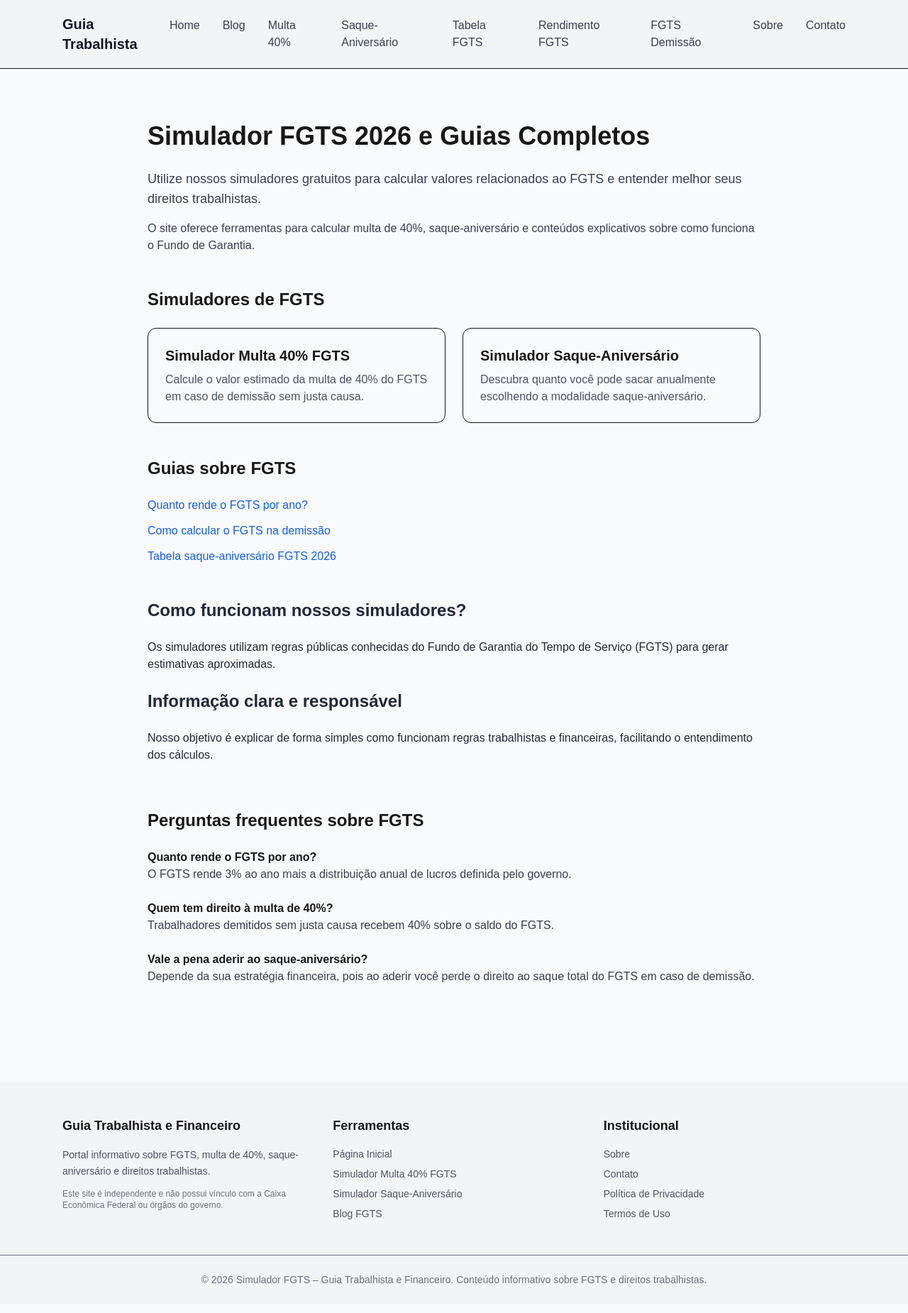
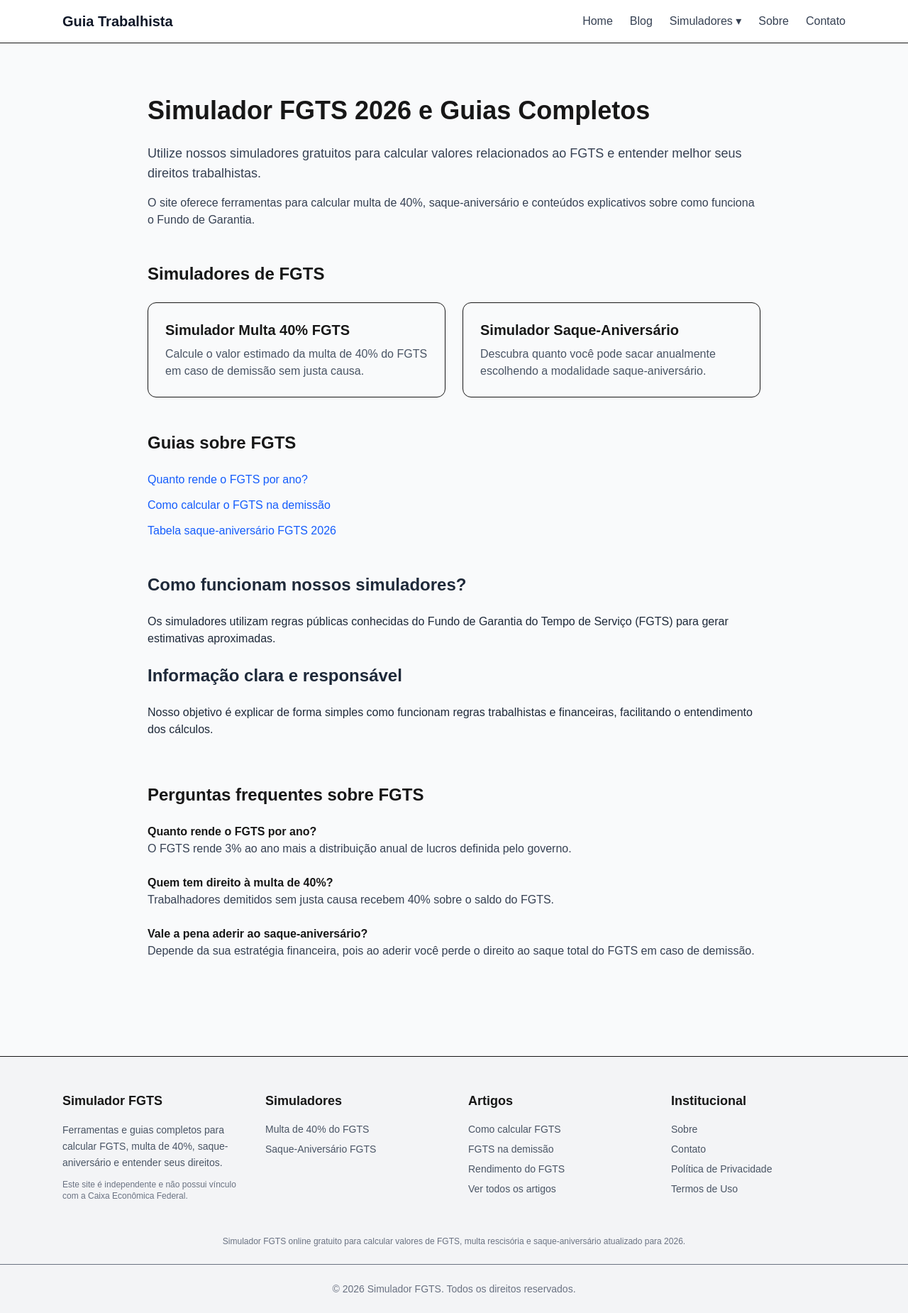
Before and after one commit to gustavo-fonseca-valle/simulador-fgts, a Next.js app: page / in a window 1280 px wide. Shown: the whole page at 71% size. Built offline with nearby package versions, Linux system fonts and the light colour scheme.

Commit message:
melhorias para SEO

```diff
--- a/components/Footer.tsx
+++ b/components/Footer.tsx
@@ -1,53 +1,73 @@
+"use client"
+
 import Link from "next/link"
 
 export default function Footer() {
   return (
-    <footer className="bg-gray-100 mt-16">
-      <div className="max-w-6xl mx-auto px-6 py-12 grid md:grid-cols-3 gap-10">
+    <footer className="bg-gray-100 mt-16 border-t">
+      <div className="max-w-6xl mx-auto px-6 py-12 grid md:grid-cols-4 gap-10">
 
         {/* Sobre */}
         <div>
           <h3 className="text-lg font-semibold mb-4">
-            Guia Trabalhista e Financeiro
+            Simulador FGTS
           </h3>
 
           <p className="text-gray-600 text-sm leading-relaxed mb-3">
-            Portal informativo sobre FGTS, multa de 40%, saque-aniversário
-            e direitos trabalhistas.
+            Ferramentas e guias completos para calcular FGTS,
+            multa de 40%, saque-aniversário e entender seus direitos.
           </p>
 
           <p className="text-gray-500 text-xs">
-            Este site é independente e não possui vínculo com a
-            Caixa Econômica Federal ou órgãos do governo.
+            Este site é independente e não possui vínculo com a Caixa Econômica Federal.
           </p>
         </div>
 
-        {/* Links rápidos */}
+        {/* Simuladores (FOCO $$$) */}
         <div>
-          <h3 className="text-lg font-semibold mb-4">Ferramentas</h3>
+          <h3 className="text-lg font-semibold mb-4">Simuladores</h3>
 
           <ul className="space-y-2 text-sm text-gray-600">
             <li>
-              <Link href="/" className="hover:underline">
-                Página Inicial
-              </Link>
-            </li>
-
-            <li>
               <Link href="/simuladores/multa-40" className="hover:underline">
-                Simulador Multa 40% FGTS
+                Multa de 40% do FGTS
               </Link>
             </li>
 
             <li>
               <Link href="/simuladores/saque-aniversario" className="hover:underline">
-                Simulador Saque-Aniversário
+                Saque-Aniversário FGTS
+              </Link>
+            </li>
+          </ul>
+        </div>
+
+        {/* Blog (SEO FORTE) */}
+        <div>
+          <h3 className="text-lg font-semibold mb-4">Artigos</h3>
+
+          <ul className="space-y-2 text-sm text-gray-600">
+            <li>
+              <Link href="/blog/como-calcular-fgts" className="hover:underline">
+                Como calcular FGTS
+              </Link>
+            </li>
+
+            <li>
+              <Link href="/blog/fgts-demissao" className="hover:underline">
+                FGTS na demissão
+              </Link>
+            </li>
+
+            <li>
+              <Link href="/blog/fgts-rende-quanto-por-ano" className="hover:underline">
+                Rendimento do FGTS
               </Link>
             </li>
 
             <li>
               <Link href="/blog" className="hover:underline">
-                Blog FGTS
+                Ver todos os artigos
               </Link>
             </li>
           </ul>
@@ -83,12 +103,18 @@ export default function Footer() {
             </li>
           </ul>
         </div>
+
+      </div>
+
+      {/* SEO extra */}
+      <div className="max-w-4xl mx-auto px-6 pb-6 text-xs text-gray-500 text-center">
+        Simulador FGTS online gratuito para calcular valores de FGTS,
+        multa rescisória e saque-aniversário atualizado para 2026.
       </div>
 
       {/* Copyright */}
       <div className="border-t py-6 text-center text-sm text-gray-500 px-4">
-        © {new Date().getFullYear()} Simulador FGTS – Guia Trabalhista e Financeiro.
-        Conteúdo informativo sobre FGTS e direitos trabalhistas.
+        © {new Date().getFullYear()} Simulador FGTS. Todos os direitos reservados.
       </div>
     </footer>
   )
--- a/components/Header.tsx
+++ b/components/Header.tsx
@@ -7,8 +7,8 @@ export default function Header() {
   const [menuOpen, setMenuOpen] = useState(false)
 
   return (
-    <header className="border-b bg-gray-100">
-      <div className="max-w-6xl mx-auto px-6 py-5 flex justify-between items-center">
+    <header className="border-b bg-white sticky top-0 z-50">
+      <div className="max-w-6xl mx-auto px-6 py-4 flex justify-between items-center">
 
         {/* Logo */}
         <Link href="/" className="text-xl font-bold text-gray-900">
@@ -16,7 +16,8 @@ export default function Header() {
         </Link>
 
         {/* Desktop Menu */}
-        <nav className="hidden md:flex gap-8 text-gray-700 font-medium">
+        <nav className="hidden md:flex items-center gap-6 text-gray-700 font-medium">
+
           <Link href="/" className="hover:text-black">
             Home
           </Link>
@@ -25,25 +26,28 @@ export default function Header() {
             Blog
           </Link>
 
-          <Link href="/simuladores/multa-40" className="hover:text-black">
-            Multa 40%
-          </Link>
+          {/* Dropdown Simuladores */}
+          <div className="relative group">
+            <span className="cursor-pointer hover:text-black">
+              Simuladores ▾
+            </span>
 
-          <Link href="/simuladores/saque-aniversario" className="hover:text-black">
-            Saque-Aniversário
-          </Link>
+            <div className="absolute hidden group-hover:block bg-white border rounded-lg shadow-md mt-2 w-56">
+              <Link
+                href="/simuladores/multa-40"
+                className="block px-4 py-2 hover:bg-gray-100"
+              >
+                Multa 40% FGTS
+              </Link>
 
-          <Link href="/tabela-saque-aniversario-fgts-2026" className="hover:text-black">
-            Tabela FGTS
-          </Link>
-
-          <Link href="/fgts-rende-quanto-por-ano" className="hover:text-black">
-            Rendimento FGTS
-          </Link>
-
-          <Link href="/como-calcular-fgts-de-demissao" className="hover:text-black">
-            FGTS Demissão
-          </Link>
+              <Link
+                href="/simuladores/saque-aniversario"
+                className="block px-4 py-2 hover:bg-gray-100"
+              >
+                Saque-Aniversário
+              </Link>
+            </div>
+          </div>
 
           <Link href="/sobre" className="hover:text-black">
             Sobre
@@ -52,6 +56,7 @@ export default function Header() {
           <Link href="/contato" className="hover:text-black">
             Contato
           </Link>
+
         </nav>
 
         {/* Mobile Button */}
@@ -66,31 +71,36 @@ export default function Header() {
       {/* Mobile Menu */}
       {menuOpen && (
         <div className="md:hidden border-t px-6 py-4 flex flex-col gap-4 bg-white">
+
           <Link href="/" onClick={() => setMenuOpen(false)}>Home</Link>
+
           <Link href="/blog" onClick={() => setMenuOpen(false)}>Blog</Link>
 
-          <Link href="/simuladores/multa-40" onClick={() => setMenuOpen(false)}>
+          <p className="font-semibold text-gray-500 mt-2">Simuladores</p>
+
+          <Link
+            href="/simuladores/multa-40"
+            onClick={() => setMenuOpen(false)}
+          >
             Multa 40%
           </Link>
 
-          <Link href="/simuladores/saque-aniversario" onClick={() => setMenuOpen(false)}>
+          <Link
+            href="/simuladores/saque-aniversario"
+            onClick={() => setMenuOpen(false)}
+          >
             Saque-Aniversário
           </Link>
 
-          <Link href="/tabela-saque-aniversario-fgts-2026" onClick={() => setMenuOpen(false)}>
-            Tabela FGTS
+          <hr />
+
+          <Link href="/sobre" onClick={() => setMenuOpen(false)}>
+            Sobre
           </Link>
 
-          <Link href="/fgts-rende-quanto-por-ano" onClick={() => setMenuOpen(false)}>
-            Rendimento FGTS
+          <Link href="/contato" onClick={() => setMenuOpen(false)}>
+            Contato
           </Link>
-
-          <Link href="/como-calcular-fgts-de-demissao" onClick={() => setMenuOpen(false)}>
-            FGTS Demissão
-          </Link>
-
-          <Link href="/sobre" onClick={() => setMenuOpen(false)}>Sobre</Link>
-          <Link href="/contato" onClick={() => setMenuOpen(false)}>Contato</Link>
         </div>
       )}
     </header>
```
